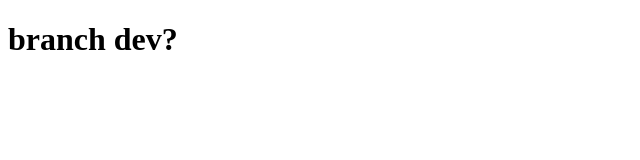
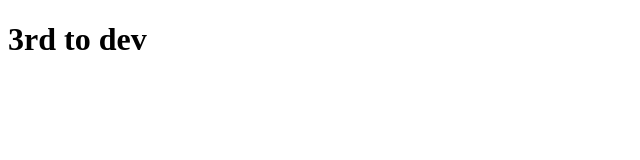
Before and after one commit to YonatanMor/git_exercises, a plain HTML site: page index.html in a window 1280 px wide. Shown: the whole page, without its empty margins (0-640 px from the left). Drawn offline with Linux system fonts and the light colour scheme.

Commit message:
3rd to dev

```diff
--- a/index.html
+++ b/index.html
@@ -8,7 +8,7 @@
   </head>
   <body>
     <div>
-      <h1>branch dev?</h1>
+      <h1>3rd to dev</h1>
     </div>
   </body>
 </html>
```
